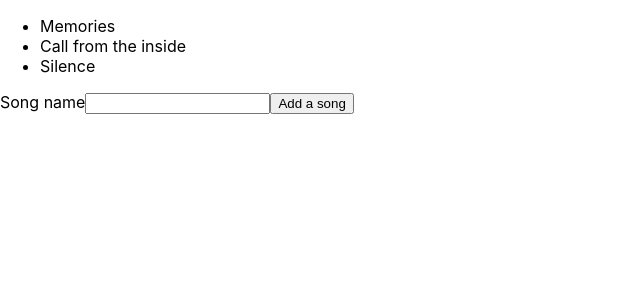
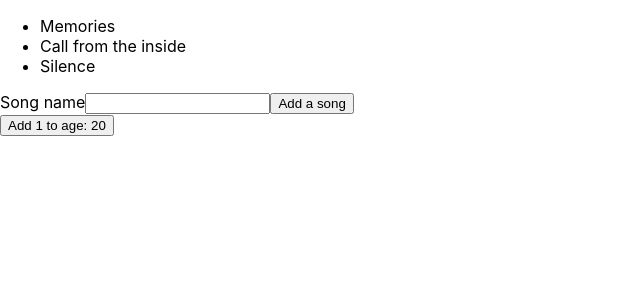
Before and after one commit to Rrrricky/react-context-hooks, a React (Create React App) app: page / in a window 1280 px wide. Shown: the top 300 px of the page, without its empty margins (0-640 px from the left). Built offline with nearby package versions, Linux system fonts and the light colour scheme.

Commit message:
Use effect hook

```diff
--- a/src/components/SongList.js
+++ b/src/components/SongList.js
@@ -1,4 +1,4 @@
-import React, { useState } from 'react';
+import React, { useState, useEffect } from 'react';
 import NewSongForm from "./NewSongForm"
 
 const SongList = () => {
@@ -8,6 +8,12 @@
     { title: 'Call from the inside', id: 2 },
     { title: 'Silence', id: 3},
   ])
+  const [age, setAge] = useState(20)
+  // We wanna to trigger the hook only when age state (re)render
+  // by specifying a second parameter
+  useEffect(() => {
+    console.log('useEffect hook ran', songs)
+  }, [songs])
   const addSong = title => {
     // Add this new state to the local state (songs)
     setSongs([...songs, { title, id: Date.now() }])
@@ -18,6 +24,7 @@
         {songs.map(el => <li key={el.id}>{el.title}</li>)}
       </ul>
       <NewSongForm addSong={addSong} />
+      <button onClick={() => setAge(age + 1)}>Add 1 to age: {age}</button>
     </div>
   )
 };
```
